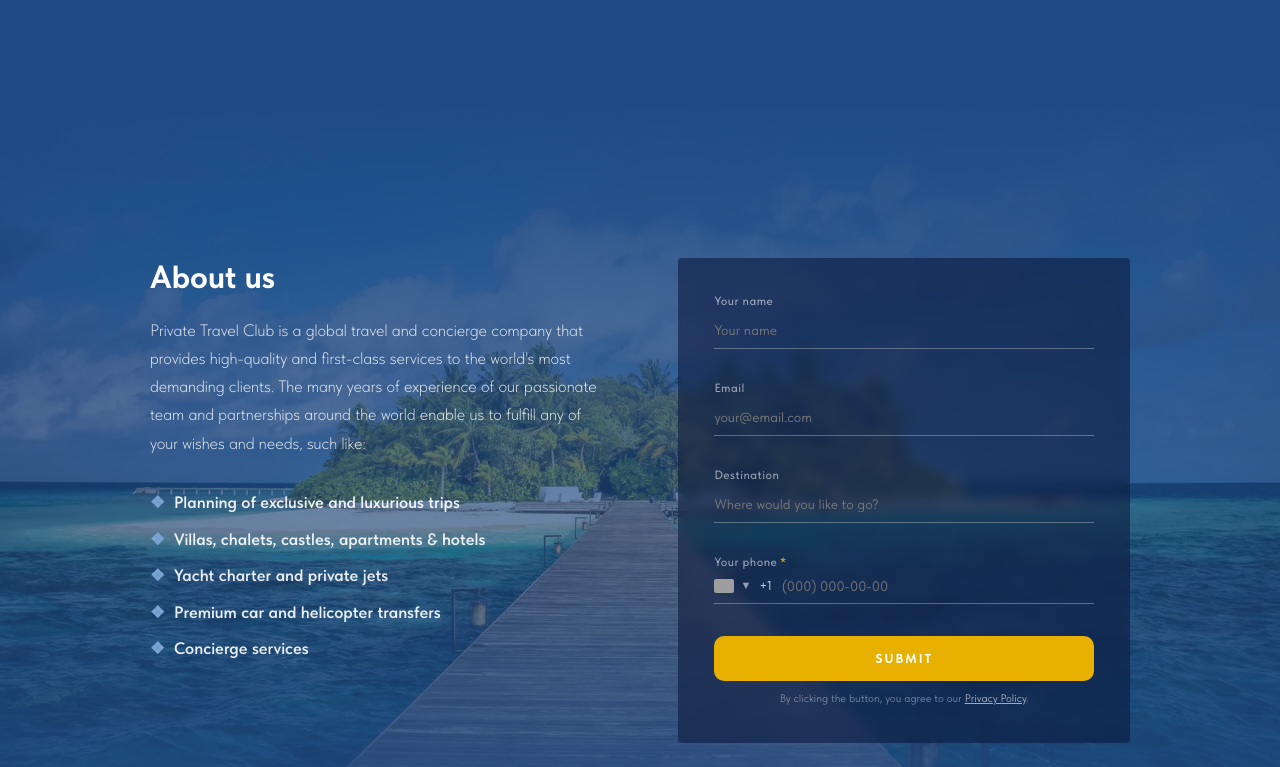
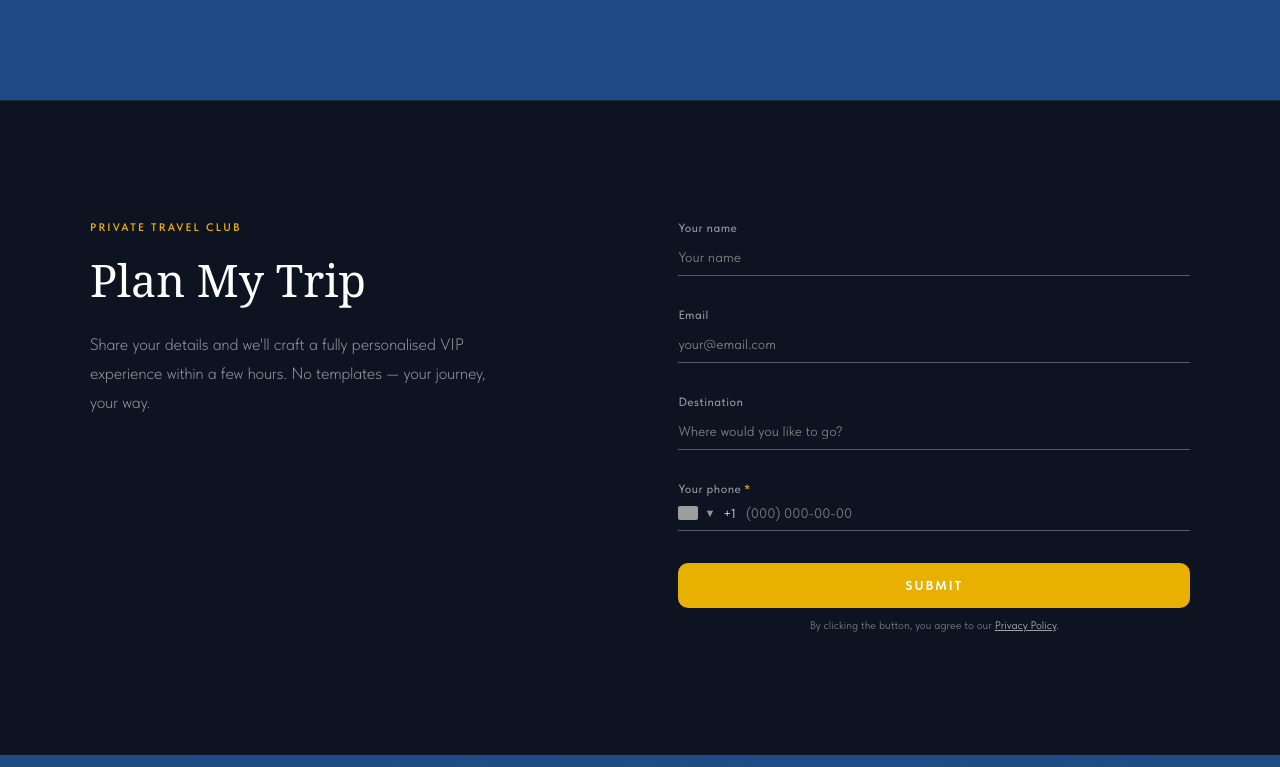
Before and after one commit to deminvv1/Private-Travel-Club, a Next.js app: page /en in a window 1280 px wide. Shown: the part 1313-2080 px from the top of the page. Built offline with nearby package versions, Linux system fonts and the light colour scheme; grey boxes are pictures that could not be loaded.

Commit message:
Add ServiceCardsSection and PlanTripSection below hero

```diff
--- a/app/[locale]/page.tsx
+++ b/app/[locale]/page.tsx
@@ -6,6 +6,7 @@ import ServiceSection from '@/components/ServiceSection'
 import GalleryStrip from '@/components/GalleryStrip'
 import WhyUsSection from '@/components/WhyUsSection'
 import ServiceCardsSection from '@/components/ServiceCardsSection'
+import PlanTripSection from '@/components/PlanTripSection'
 import MobileFooter from '@/components/MobileFooter'
 import BackToTop from '@/components/BackToTop'
 import { getT, isValidLocale, DEFAULT_LOCALE, buildAlternates } from '@/lib/i18n'
@@ -75,6 +76,7 @@ export default async function HomePage({
       <main>
         <Hero locale={lang} />
         <ServiceCardsSection locale={lang} />
+        <PlanTripSection locale={lang} />
         <IntroSection
           title={t.intro.title}
           body={t.intro.body}
--- /dev/null
+++ b/components/PlanTripSection.tsx
@@ -0,0 +1,80 @@
+import ContactForm from '@/components/ContactForm'
+
+const COPY: Record<string, { label: string; title: string; sub: string }> = {
+  en: {
+    label: 'Private Travel Club',
+    title: 'Plan My Trip',
+    sub: 'Share your details and we\'ll craft a fully personalised VIP experience within a few hours. No templates — your journey, your way.',
+  },
+  ru: {
+    label: 'Private Travel Club',
+    title: 'Запланировать поездку',
+    sub: 'Поделитесь деталями — ваш персональный менеджер составит индивидуальный VIP-план в течение нескольких часов. Никаких шаблонов — только ваш маршрут.',
+  },
+  de: {
+    label: 'Private Travel Club',
+    title: 'Meine Reise planen',
+    sub: 'Teilen Sie uns Ihre Details mit und wir erstellen innerhalb weniger Stunden einen vollständig personalisierten VIP-Reiseplan. Keine Vorlagen — Ihre Reise, Ihr Weg.',
+  },
+}
+
+export default function PlanTripSection({ locale }: { locale: string }) {
+  const copy = COPY[locale] ?? COPY.en
+
+  return (
+    <section style={{
+      background: '#0e1321',
+      padding: 'clamp(80px,10vw,120px) clamp(24px,4vw,80px)',
+      borderTop: '1px solid rgba(255,255,255,0.08)',
+    }}>
+      <div style={{ maxWidth: 1100, margin: '0 auto' }}>
+        <div className="ptc-plantrip-grid">
+
+          <div>
+            <span style={{
+              fontFamily: 'PTCSans, Arial, sans-serif',
+              fontSize: 11, fontWeight: 600,
+              letterSpacing: '0.2em', textTransform: 'uppercase',
+              color: '#e8b000', display: 'block', marginBottom: 20,
+            }}>
+              {copy.label}
+            </span>
+            <h2 style={{
+              fontFamily: 'Georgia, "Times New Roman", serif',
+              fontSize: 'clamp(28px,3.5vw,52px)',
+              fontWeight: 300, color: '#fff',
+              lineHeight: 1.15, marginBottom: 24,
+            }}>
+              {copy.title}
+            </h2>
+            <p style={{
+              fontFamily: 'PTCSans, Arial, sans-serif',
+              fontSize: 'clamp(14px,1.3vw,17px)',
+              fontWeight: 300, color: 'rgba(255,255,255,0.55)',
+              lineHeight: 1.75, maxWidth: 400,
+            }}>
+              {copy.sub}
+            </p>
+          </div>
+
+          <div>
+            <ContactForm locale={locale} />
+          </div>
+
+        </div>
+      </div>
+
+      <style>{`
+        .ptc-plantrip-grid {
+          display: grid;
+          grid-template-columns: 1fr 1fr;
+          gap: clamp(40px, 6vw, 100px);
+          align-items: start;
+        }
+        @media (max-width: 768px) {
+          .ptc-plantrip-grid { grid-template-columns: 1fr !important; }
+        }
+      `}</style>
+    </section>
+  )
+}
```
